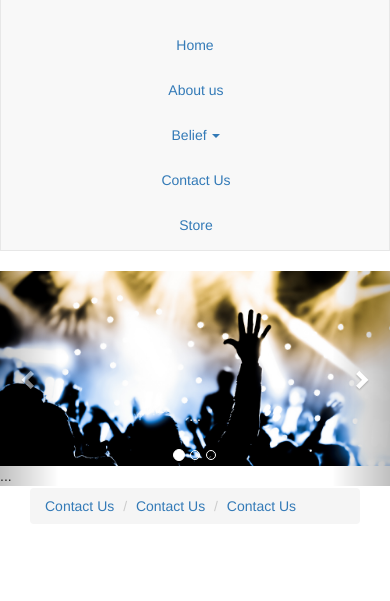
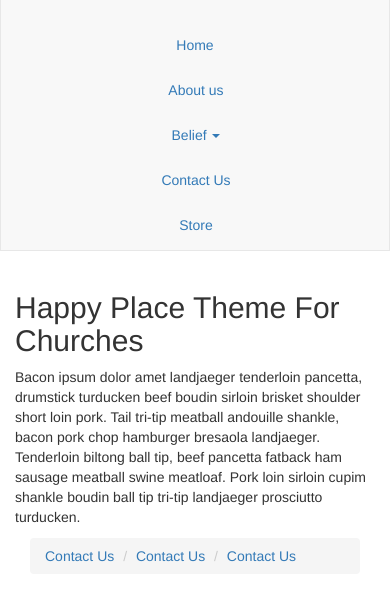
Before and after one commit to tweeden/masterspeace, a PHP site: page / in a window 390 px wide; the page is wider, and only the part inside the window is pictured. Shown: the part 181-782 px from the top of that part. Run offline with PHP 8.4, Linux system fonts and the light colour scheme.

Commit message:
Added code to make article and carousel responsive

```diff
--- a/about.php
+++ b/about.php
@@ -15,9 +15,8 @@
   <body id="about">
     <section class="container">
         <div class="row">
-
+            <?php include "bootstrap/components/php/header.php"; ?>
             <section class="main col col-lg-8">
-                <?php include "bootstrap/components/php/header.php"; ?>
             </section><!-- main -->
 
             <section class="sidebar col col-lg-4">
--- /dev/null
+++ b/bootstrap/components/php/article-intro.php
@@ -0,0 +1,14 @@
+<article class="intro">
+    <h2>Happy Place Theme For Churches</h2>
+    <p>Bacon ipsum dolor amet landjaeger tenderloin pancetta, drumstick turducken
+       beef boudin sirloin brisket shoulder short loin pork. Tail tri-tip meatball
+       andouille shankle, bacon pork chop hamburger bresaola landjaeger. Tenderloin
+       biltong ball tip, beef pancetta fatback ham sausage meatball swine meatloaf.
+       Pork loin sirloin cupim shankle boudin ball tip tri-tip landjaeger prosciutto
+       turducken.</p>
+
+       <p class="hidden-sm hidden-xs">Ham hock pastrami porchetta pork cow. Tri-tip bresaola rump frankfurter alcatra.
+       Sirloin pastrami doner landjaeger, spare ribs venison pig kielbasa fatback filet
+       mignon chuck. Shankle picanha t-bone pork chop capicola ground round shank venison
+       ball tip rump alcatra.</p>
+</article><!-- intro -->
--- a/bootstrap/components/php/snippet-carousel.php
+++ b/bootstrap/components/php/snippet-carousel.php
@@ -1,4 +1,4 @@
-<div id="carousel-example-generic" class="carousel slide" data-ride="carousel">
+<div id="carousel-example-generic" class="carousel class= hidden-sm hidden-xs slide" data-ride="carousel">
   <!-- Indicators -->
   <ol class="carousel-indicators">
     <li data-target="#carousel-example-generic" data-slide-to="0" class="active"></li>
@@ -11,17 +11,26 @@
     <div class="item active">
       <img src="images/hand_praise.jpg" alt="Hands Raised Up">
       <div class="carousel-caption">
-        ...
-      </div>
-    </div>
+        <p><h1>Happy Praise</h1></p>
+    </div><!-- First carousel-caption -->
+    </div><!-- First Image -->
+
     <div class="item">
       <img src="images/bg_happy_praise.jpg" alt="Happy Praise">
       <div class="carousel-caption">
-        ...
-      </div>
-    </div>
-    ...
-  </div>
+        <p><h1>Woman Praising</h1></p>
+    </div><!-- Second carousel-caption -->
+  </div><!-- Second Image -->
+
+  <div class="item">
+    <img src="images/woman_praying.jpg" alt="Happy Praise">
+    <div class="carousel-caption">
+      <p><h1>Prayer Overcomes All Things</h1></p>
+  </div><!-- Third carousel-caption -->
+</div><!-- Third Image -->
+
+    <p><h1>Let The Praise Begin</h1></p>
+</div><!-- Carousel-inner -->
 
   <!-- Controls -->
   <a class="left carousel-control" href="#carousel-example-generic" role="button" data-slide="prev">
--- a/contact.php
+++ b/contact.php
@@ -15,9 +15,8 @@
   <body id="contact">
     <section class="container">
         <div class="row">
-
+            <?php include "bootstrap/components/php/header.php"; ?>
             <section class="main col col-lg-8">
-                <?php include "bootstrap/components/php/header.php"; ?>
             </section><!-- main -->
 
             <section class="sidebar col col-lg-4">
--- a/index.php
+++ b/index.php
@@ -21,6 +21,7 @@
             <?php include "bootstrap/components/php/header.php"; ?>
             <?php include "bootstrap/components/php/snippet-carousel.php"; ?>
             <section class="col-lg-8">
+                <?php include "bootstrap/components/php/article-intro.php"; ?>
 
             </section><!-- main -->
 
--- a/mission.php
+++ b/mission.php
@@ -16,9 +16,8 @@
   <body id="mission">
     <section class="container">
         <div class="content row">
-
+            <?php include "bootstrap/components/php/header.php"; ?>
             <section class="col-lg-8">
-                <?php include "bootstrap/components/php/header.php"; ?>
             </section><!-- main -->
 
             <section class="col-lg-4">
--- a/shop.php
+++ b/shop.php
@@ -15,9 +15,8 @@
   <body id="shop">
     <section class="container">
         <div class="row">
-
+            <?php include "bootstrap/components/php/header.php"; ?>
             <section class="main col col-lg-8">
-                <?php include "bootstrap/components/php/header.php"; ?>
             </section><!-- main -->
 
             <section class="sidebar col col-lg-4">
--- a/vision.php
+++ b/vision.php
@@ -15,9 +15,8 @@
   <body id="vision">
     <section class="container">
         <div class="row">
-
+            <?php include "bootstrap/components/php/header.php"; ?>
             <section class="main col col-lg-8">
-                <?php include "bootstrap/components/php/header.php"; ?>
             </section><!-- main -->
 
             <section class="sidebar col col-lg-4">
```
Also changed, not shown: images/bg_happy_praise.jpg, images/hand_praise.jpg, images/woman_praying.jpg.
